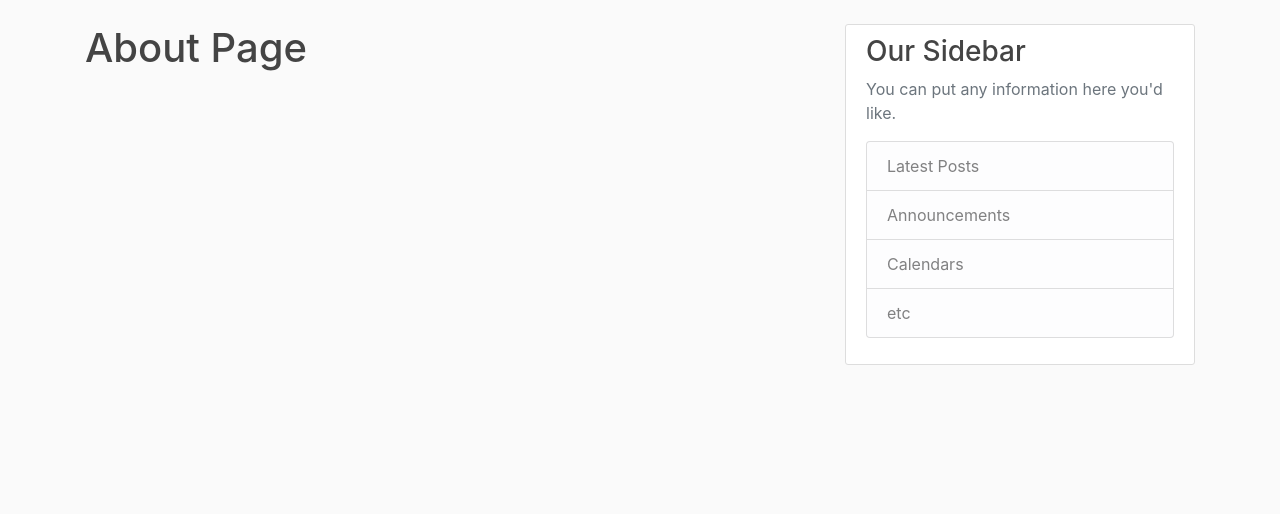
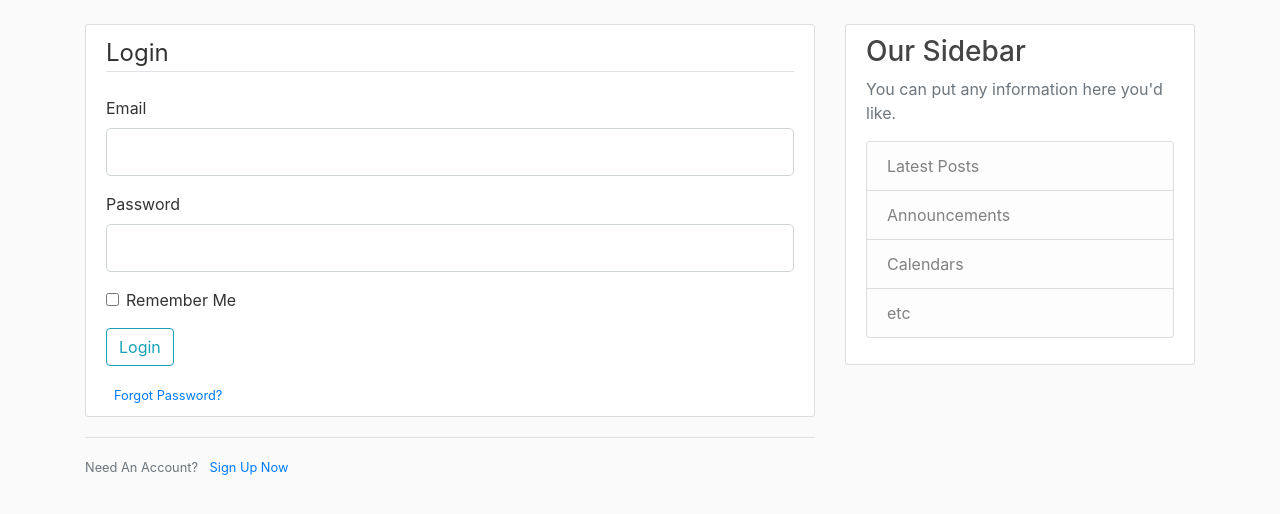
Before and after one commit to krumholz/krumholz, a Flask app: page /login in a window 1280 px wide. Shown: the part 56-570 px from the top of the page. Run offline with Flask 2, Linux system fonts and the light colour scheme; some libraries are stand-ins or nearby versions.

Commit message:
Added the login form and validation for the register and login forms.

```diff
--- a/main.py
+++ b/main.py
@@ -1,4 +1,4 @@
-from flask import Flask, render_template, url_for
+from flask import Flask, render_template, url_for, flash, redirect
 from forms import RegistrationForm, LoginForm
 app = Flask(__name__)
 
@@ -30,15 +30,24 @@ def about():
     return render_template('about.html', title='About')
 
 
-@app.route("/register")
+@app.route("/register", methods=['GET', 'POST'])
 def register():
     form = RegistrationForm()
+    if form.validate_on_submit():
+        flash(f'Account created for {form.username.data}!', 'success')
+        return redirect(url_for('home'))
     return render_template('register.html', title='Register', form=form)
 
 
-@app.route("/login")
+@app.route("/login", methods=['GET', 'POST'])
 def login():
     form = LoginForm()
+    if form.validate_on_submit():
+        if form.email.data == 'admin@blog.com' and form.password.data == 'password':
+            flash('You have been loggin in!', 'success')
+            return redirect(url_for('home'))
+        else:
+            flash('Login Unsuccessful. Please check username and password.', 'danger')
     return render_template('login.html', title='Login', form=form)
 
 if __name__ == '__main__':
--- a/templates/layout.html
+++ b/templates/layout.html
@@ -25,13 +25,13 @@
           </button>
           <div class="collapse navbar-collapse" id="navbarToggle">
             <div class="navbar-nav mr-auto">
-              <a class="nav-item nav-link" href="/">Home</a>
-              <a class="nav-item nav-link" href="/about">About</a>
+              <a class="nav-item nav-link" href="{{ url_for('home') }}">Home</a>
+              <a class="nav-item nav-link" href="{{ url_for('about') }}">About</a>
             </div>
             <!-- Navbar Right Side -->
             <div class="navbar-nav">
-              <a class="nav-item nav-link" href="/login">Login</a>
-              <a class="nav-item nav-link" href="/register">Register</a>
+              <a class="nav-item nav-link" href="{{ url_for('login') }}">Login</a>
+              <a class="nav-item nav-link" href="{{ url_for('register') }}">Register</a>
             </div>
           </div>
         </div>
@@ -40,6 +40,15 @@
     <main role="main" class="container">
       <div class="row">
         <div class="col-md-8">
+          {% with messages = get_flashed_messages(with_categories=true) %}
+            {% if messages %}
+              {% for category, message in messages %}
+                <div class="alert alert-{{ category }}">
+                  {{ message }}
+                </div>
+              {% endfor %}
+            {% endif %}
+          {% endwith %}
           {% block content %}{% endblock %}
         </div>
         <div class="col-md-4">
--- a/templates/login.html
+++ b/templates/login.html
@@ -1,4 +1,54 @@
 {% extends "layout.html" %}
 {% block content %}
-  <h1>About Page</h1>
+  <div class="content-section">
+    <form method="POST" action="">
+      {{ form.hidden_tag() }}
+      <fieldset class="form-group">
+        <legend class="border-bottom mb-4">Login</legend>
+        <div class="form-group">
+          {{ form.email.label(class="form-control-label") }}
+
+          {% if form.email.errors %}
+            {{ form.email(class="form-control form-control-lg is-invalid") }}
+            <div class="invalid-feedback">
+              {% for error in form.email.errors %}
+                <span>{{ error}}</span>
+              {% endfor %}
+            </div>
+          {% else %}
+            {{ form.email(class="form-control form-control-lg") }}
+          {% endif %}
+        </div>
+        <div class="form-group">
+          {{ form.password.label(class="form-control-label") }}
+
+          {% if form.password.errors %}
+            {{ form.password(class="form-control form-control-lg is-invalid") }}
+            <div class="invalid-feedback">
+              {% for error in form.password.errors %}
+                <span>{{ error}}</span>
+              {% endfor %}
+            </div>
+          {% else %}
+            {{ form.password(class="form-control form-control-lg") }}
+          {% endif %}
+        </div>
+        <div class="form-check">
+          {{ form.remember(class="form-check-input")}}
+          {{ form.remember.label(class="form-check-label")}}
+        </div>
+      </fieldset>
+      <div class="form-group">
+        {{ form.submit(class="btn btn-outline-info") }}
+      </div>
+      <small class="text-muted ml-2">
+        <a href="#">Forgot Password?</a>
+      </small>
+    </form>
+  </div>
+  <div class="border-top pt-3">
+    <small class="text-muted">
+      Need An Account? <a class="ml-2" href="{{ url_for('register') }}">Sign Up Now</a>
+    </small>
+  </div>
 {% endblock content %}
```
Also changed, not shown: templates/register.html (+44 -4 lines).
